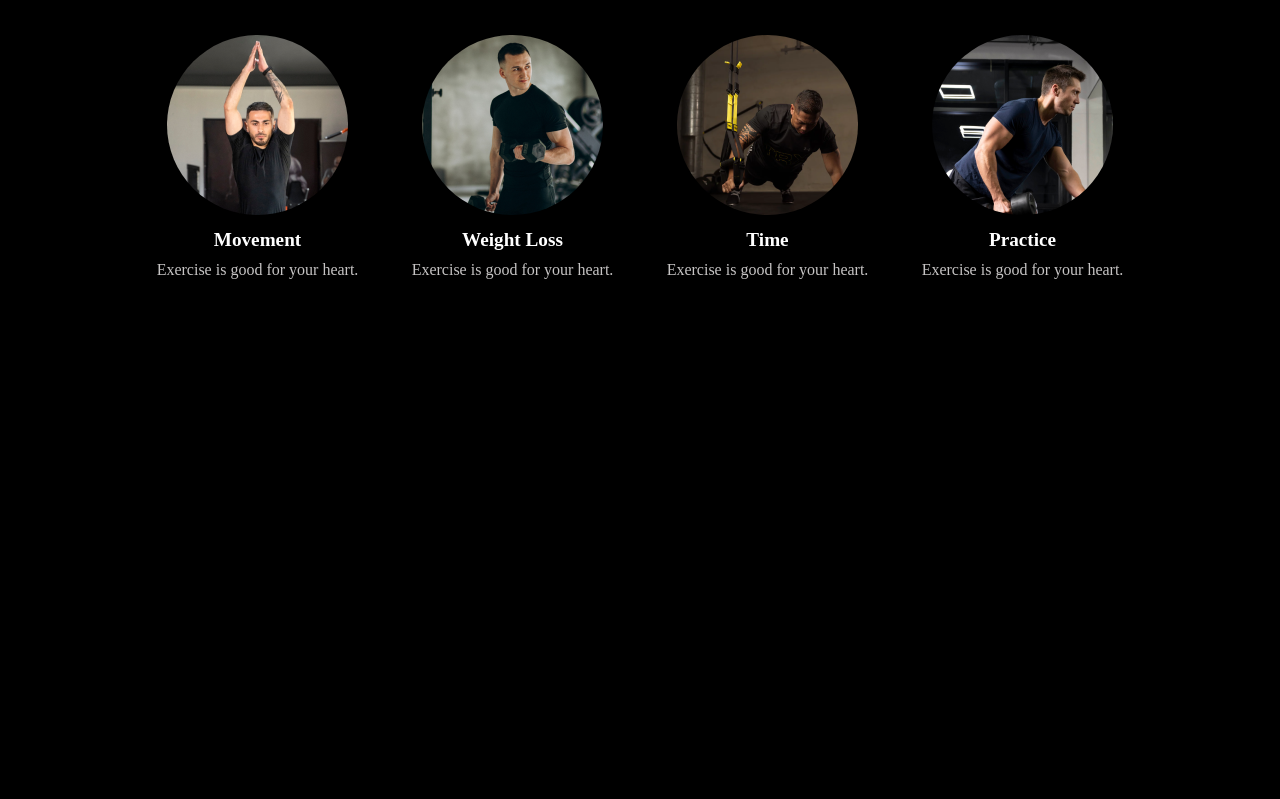
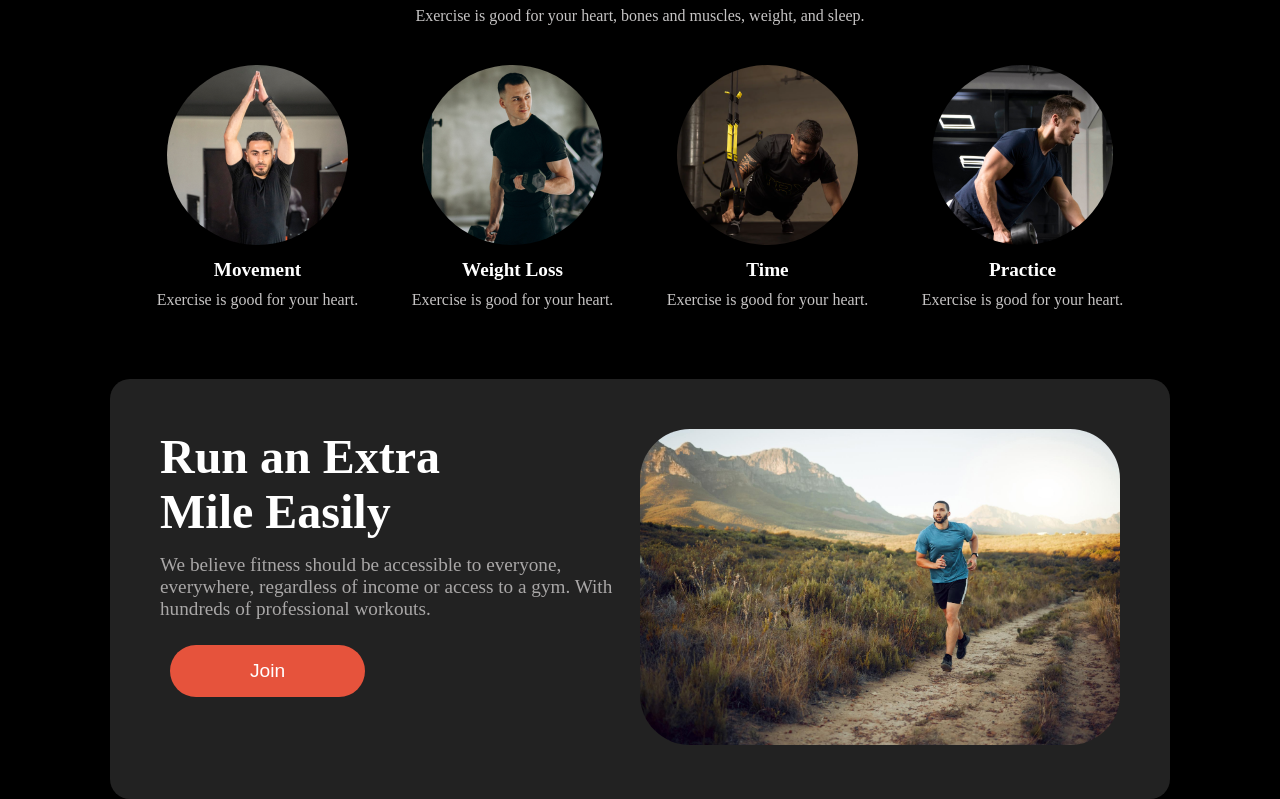
Before and after one commit to Imranahmed935/Assignment-02-B10, a plain HTML site: page index.html in a window 1280 px wide. Shown: the part 895-1694 px from the top of the page. Before the commit the page ends 1259 px from the top, so only its background shows below. Drawn offline with Linux system fonts and the light colour scheme; files whose address does not match are found by name.

Commit message:
extra-run added

```diff
--- a/index.html
+++ b/index.html
@@ -92,6 +92,23 @@
           </div>
         </div>
       </section>
+      <section class="extra-run">
+        <div class="extra-detail">
+          <h1>
+            Run an Extra <br />
+            Mile Easily
+          </h1>
+          <p>
+            We believe fitness should be accessible to everyone, everywhere,
+            regardless of income or access to a gym. With hundreds of
+            professional workouts.
+          </p>
+          <button class="join-btn">Join</button>
+        </div>
+        <div class="extra-img">
+          <img src="./images/run.jpg" alt="">
+        </div>
+      </section>
     </main>
   </body>
 </html>
--- a/styles/style.css
+++ b/styles/style.css
@@ -150,11 +150,10 @@ button {
 main {
   max-width: 1060px;
   margin: 0 auto;
-  height: 452px;
 }
 .habit-title {
   text-align: center;
-  margin-top: 20px;
+  margin-top: 50px;
 }
 .habit-title h1 {
   margin-bottom: 10px;
@@ -185,6 +184,36 @@ main {
 .image p {
   color: #c6c4c4;
   font-size: 1rem;
+}
+.extra-run {
+  margin-top: 50px;
+  padding: 50px;
+  display: flex;
+  background: #222222;
+  border-radius: 20px;
+}
+.extra-detail {
+  width: 50%;
+}
+.extra-detail h1 {
+  font-size: 3rem;
+  color: #fff;
+  margin-bottom: 15px;
+}
+.extra-detail p {
+  margin-bottom: 15px;
+  font-size: 1.2rem;
+  color: #a9a7a7;
+}
+.extra-img {
+  width: 50%;
+}
+.extra-img img {
+  width: 100%;
+  border-radius: 50px;
+}
+.join-btn {
+  padding: 15px 80px;
 }
 
 @media screen and (max-width: 576px) {
@@ -255,10 +284,29 @@ main {
   .sticker p {
     font-size: 1rem;
   }
-  /* .header-section{
+  .habit-title h1 {
+    font-size: 2rem;
+  }
+  .habit-images {
+    flex-direction: column;
+  }
+  .image {
+    margin-bottom: 30px;
+  }
+  .extra-run {
+    flex-direction: column;
+    padding: 20px;
+  }
+  .extra-detail {
     width: 100%;
-    padding: 0px 10px;
-  } */
+  }
+  .extra-img {
+    width: 100%;
+    margin-top: 50px;
+  }
+  .join-btn{
+    width: 100%;
+  }
 }
 @media screen and (min-width: 577px) and (max-width: 992px) {
   #menu-section li {
```
